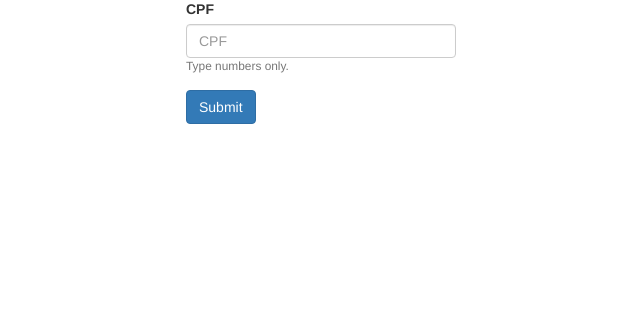
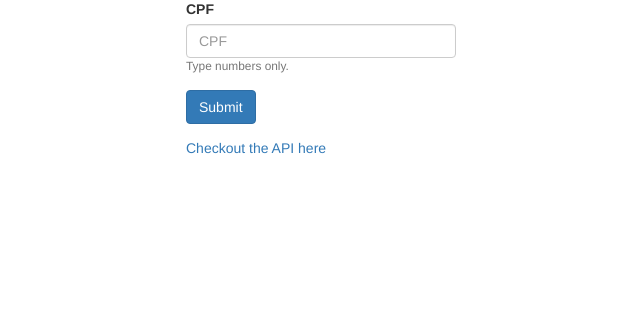
Before and after one commit to chicochico/maxmilhas-challenge, a Django app: page /check-cpf/ in a window 1280 px wide. Shown: the part 111-433 px from the top of the page, without its empty margins (319-959 px from the left). Run offline with Django 3.2, Linux system fonts and the light colour scheme; parts of the project's set-up code (start-up, migrations or seed data) failed here and were passed over; some libraries are stand-ins or nearby versions.

Commit message:
redirect root to check-cpf page, add api link on check-cpf page

```diff
--- a/cpf_site/templates/cpf_site/check_cpf.html
+++ b/cpf_site/templates/cpf_site/check_cpf.html
@@ -27,6 +27,7 @@
       {% if msg %}
         {% bootstrap_alert msg dismissable=False %}
       {% endif %}
+      <a href="{% url 'docs' %}">Checkout the API here</a>
     </div>
   </body>
 </html>
--- a/maxmilhas_challenge/urls.py
+++ b/maxmilhas_challenge/urls.py
@@ -16,10 +16,12 @@ Including another URLconf
 from django.contrib import admin
 from django.urls import path
 from django.conf.urls import url, include
+from django.views.generic.base import RedirectView
 
 
 urlpatterns = [
     path('admin/', admin.site.urls),
     url(r'^check-cpf/', include('cpf_site.urls')),
     url(r'^api/v1/', include('api.urls')),
+    url(r'^$', RedirectView.as_view(url='/check-cpf', permanent=False), name='redirect'),
 ]
```
